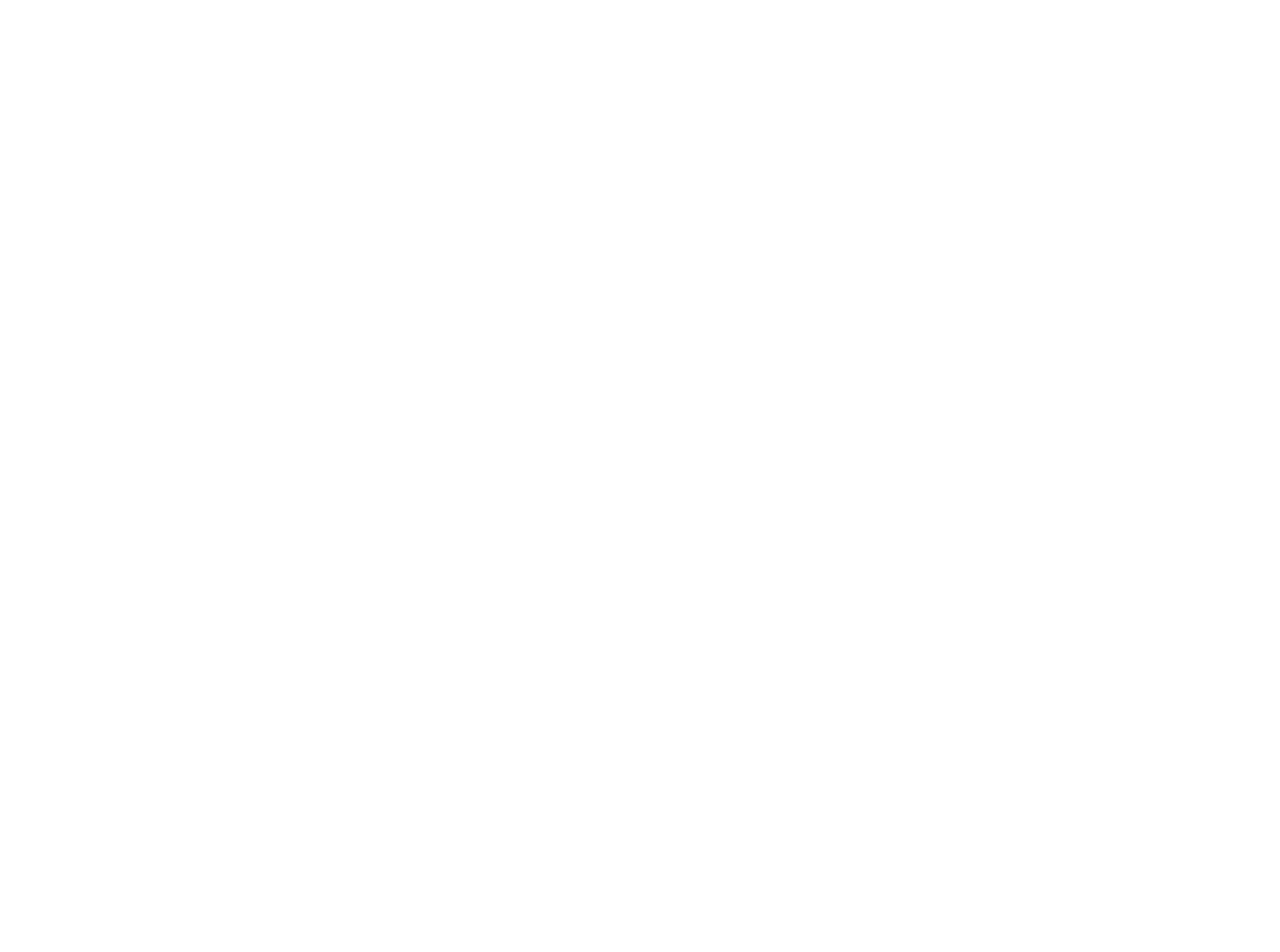
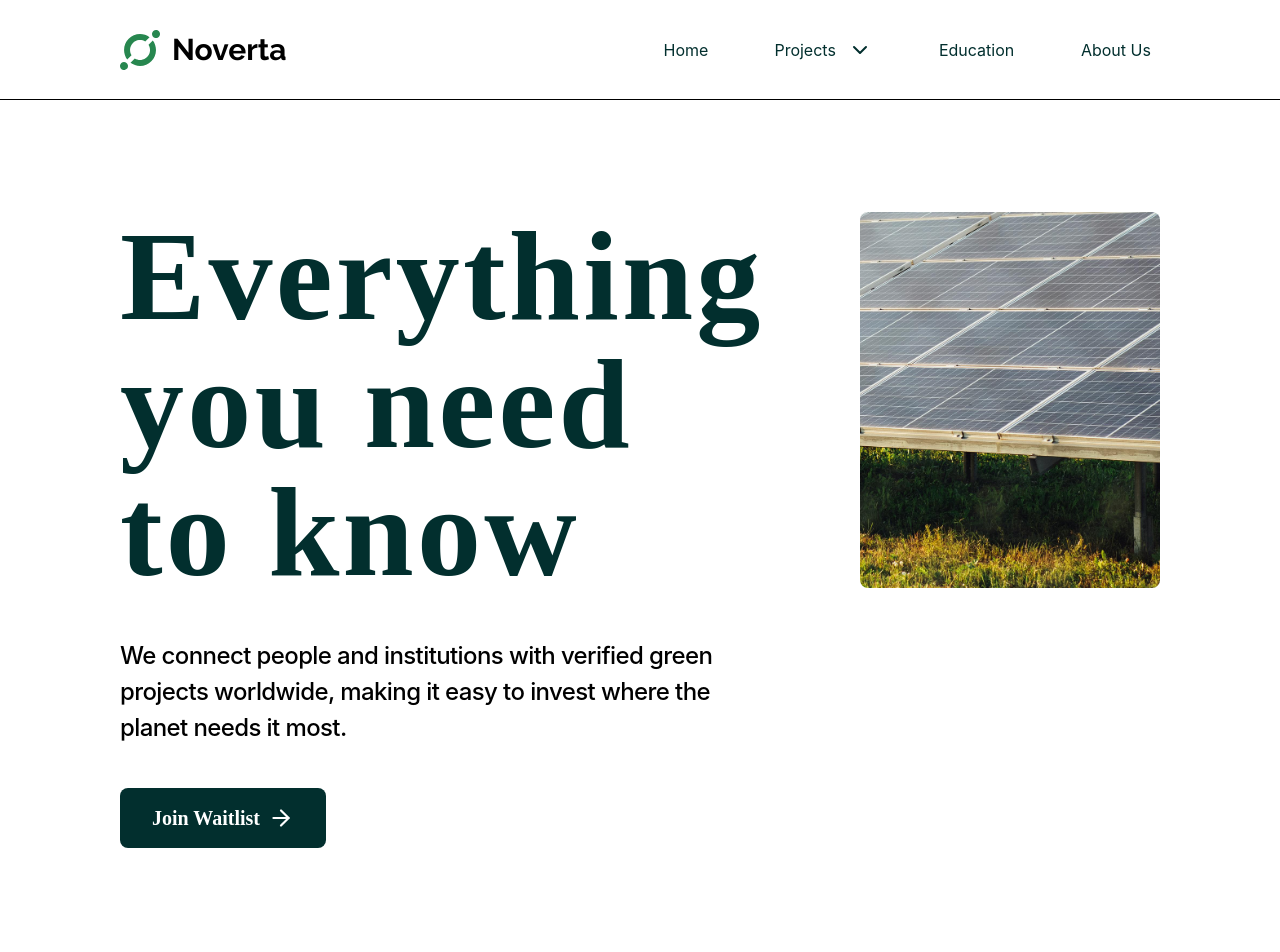
Before and after one commit to GPapagiannopoulos/enterpreneurial_journey, a React (Vite) app in the folder frontend/: page /education in a window 1280 px wide. Before the commit this address had no page. Shown: the top 952 px of the page. Before the commit the page ends 800 px from the top, so only its background shows below. Built offline with nearby package versions, Linux system fonts and the light colour scheme.

Commit message:
feat: update education hero

```diff
--- a/frontend/src/App.tsx
+++ b/frontend/src/App.tsx
@@ -5,7 +5,7 @@
 import ContactUs from "./pages/ContactUs.tsx";
 import UnderConstruction from "./pages/UnderConstruction.tsx";
 import AboutUs from "./pages/AboutUs.tsx";
-import Learn from "./pages/Learn.tsx";
+import Education from "./pages/Education.tsx";
 
 export default function App() {
   return (
@@ -13,7 +13,7 @@
       <Routes>
         <Route path="/" element={<Home />} />
         <Route path="/aboutus" element={<AboutUs />} />
-        <Route path="/learn" element={<Learn />} />
+        <Route path="/education" element={<Education />} />
         <Route path="/explore" element={<Explore />} />
         <Route path="/fordevelopers" element={<ForDevelopers />} />
         <Route path="/contactus" element={<ContactUs />} />
--- a/frontend/src/components/Footer.tsx
+++ b/frontend/src/components/Footer.tsx
@@ -2,7 +2,7 @@
 
 export default function Footer() {
   return (
-    <section className="flex flex-col gap-9">
+    <section className="flex flex-col gap-9 px-30">
       <div className="flex justify-between pt-35 pb-10 gap-50 border-b border-black">
         <div className="flex flex-col gap-7">
           <div className="text-4xl font-bold font-raleway">Noverta</div>
--- a/frontend/src/components/Navbar.tsx
+++ b/frontend/src/components/Navbar.tsx
@@ -95,8 +95,8 @@
           </div>
           <Button
             label="Education"
-            onClick={() => navigate("/learn")}
-            active={location.pathname === "/learn"}
+            onClick={() => navigate("/education")}
+            active={location.pathname === "/education"}
             variant="secondary"
           />
           <Button
--- a/frontend/src/pages/Learn.tsx
+++ b/frontend/src/pages/Education.tsx
@@ -1,11 +1,11 @@
 import Footer from "../components/Footer";
 import Navbar from "../components/Navbar";
-import EducationalLinks from "../sections/Learn/EducationalLinks";
-import Hero from "../sections/Learn/Hero";
+import EducationalLinks from "../sections/Education/EducationalLinks";
+import Hero from "../sections/Education/Hero";
 
-export default function Learn() {
+export default function Education() {
   return (
-    <div className="min-h-screen px-35">
+    <div className="min-h-screen">
       <Navbar />
       <Hero />
       <EducationalLinks />
--- /dev/null
+++ b/frontend/src/sections/Education/Hero.tsx
@@ -0,0 +1,40 @@
+import { ArrowRight } from "lucide-react";
+import { Link } from "react-router-dom";
+
+export default function Hero() {
+  return (
+    <section className="pt-28 pb-20.5 px-30">
+      <div className="grid grid-cols-1 lg:grid-cols-[1fr_2fr] gap-24">
+        <div className="lg:col-start-1 flex flex-col gap-10.5 justify-left">
+          <h2 className="text-9xl text-teal-950 font-bold font-['DM_Sans'] tracking-wide leading-32">
+            Everything you need to know
+          </h2>
+          <p className="text-black text-2xl font-medium font-inter leading-9 tracking-tight">
+            We connect people and institutions with verified green projects
+            worldwide, making it easy to invest where the planet needs it most.
+          </p>
+          <Link
+            to="/contactus"
+            className="bg-teal-950 text-white w-auto text-xl font-bold font-['DM_Sans'] rounded-lg px-8 py-4 self-start group inline-flex items-center gap-2"
+          >
+            <span className="relative inline-block">
+              <span className="invisible font-extrabold">Join Waitlist</span>
+              <span className="absolute inset-0 group-hover:font-extrabold transition-all">
+                Join Waitlist
+              </span>
+            </span>
+            <ArrowRight
+              size={26}
+              className="transition-transform group-hover:translate-x-1"
+            />
+          </Link>
+        </div>
+        <img
+          src="/src/assets/icons/SolarPanelsEdu.png"
+          alt="Solar Panels"
+          className="lg:col-start-2 w-full aspect-4/5 object-cover rounded-lg"
+        />
+      </div>
+    </section>
+  );
+}
--- a/frontend/src/sections/Learn/Hero.tsx
+++ /dev/null
@@ -1,23 +0,0 @@
-import LearnHeroIcon from "../../components/icons/learn_hero_icon";
-
-export default function Hero() {
-  return (
-    <section className="pt-28 pb-20.5 border-b">
-      <div className="flex justify-between gap-12">
-        <div className="flex flex-col gap-10.5 justify-center">
-          <h2 className="text-8xl font-bold font-raleway">
-            Everything you need to know.
-          </h2>
-          <p className="text-neutral-500 text-2xl font-inter">
-            New to green investing? Start with the basics. <br />
-            Already experienced? Dive into the detail.
-          </p>
-        </div>
-        <div className="w-174 h-153.25 relative shrink-0">
-          <div className="w-full h-full bg-green-100 rounded-[40px] absolute inset-0" />
-          <LearnHeroIcon className="absolute -top-38.5 left-40" />
-        </div>
-      </div>
-    </section>
-  );
-}
```
Also changed, not shown: frontend/src/assets/icons/SolarPanelsEdu.png (added), frontend/src/sections/Education/EducationalLinks.tsx (renamed from frontend/src/sections/Learn/EducationalLinks.tsx).
